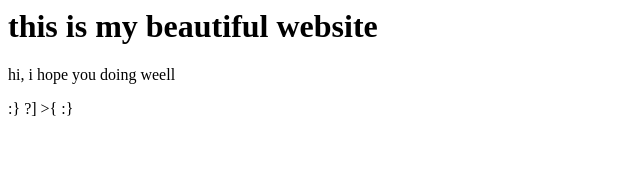
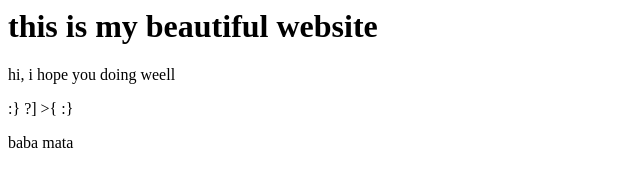
Before and after one commit to RAJENDRA1000/TESTREPOAITORY, a plain HTML site: page index.html in a window 1280 px wide. Shown: the full height of the page, 0-640 px from the left. Drawn offline with Linux system fonts and the light colour scheme.

Commit message:
new para

```diff
--- a/index.html
+++ b/index.html
@@ -3,4 +3,5 @@
 <h1> this is my beautiful website</h1>
 <p>hi, i hope you doing weell</p>
 <p> :} ?] >{ :}</p>
+<p> baba mata</p>
 </html>
```
